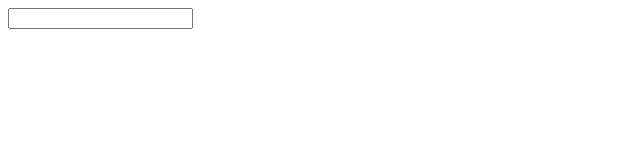
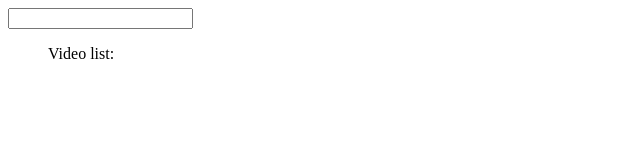
Before and after one commit to dime999/Simple-YouTube-in-Vue.js, a Vue app in the folder video-browser/: page / in a window 1280 px wide. Shown: the top 160 px of the page, without its empty margins (0-640 px from the left). Built offline with nearby package versions, Linux system fonts and the light colour scheme.

Commit message:
Adding new component

```diff
--- a/video-browser/src/App.vue
+++ b/video-browser/src/App.vue
@@ -1,17 +1,23 @@
 <template>
 <div>
     <SearchBar @termChange="onTermChange"></SearchBar>
+    <VideoList :videos="videos"></VideoList>
 </div>
 </template>
 
 <script>
 import axios from 'axios';
 import SearchBar from './components/SearchBar.vue';
+import VideoList from './components/VideoList.vue';
 const API_KEY='AIzaSyDqe3Tmf7_GaFbzptjUJq42hp0q24cDtKc';
 export default{
     name: "App",
     components: {
-         SearchBar
+         SearchBar,
+         VideoList
+         },
+         data(){
+            return{videos:[]};
          },
          methods:{
             onTermChange: function(searchedTerm){
@@ -22,7 +28,9 @@
                         part: 'snippet',
                         q: searchedTerm
                     }
-                }).then(response=> console.log(response));
+                }).then(response=> {
+                    this.videos = response.data.items;
+                });
 
             }
          }
--- /dev/null
+++ b/video-browser/src/components/VideoList.vue
@@ -0,0 +1,15 @@
+<template>
+<ul>
+    Video list:
+</ul>
+</template>
+
+<script>
+export default{
+    name: 'VideoList',
+    props: ['videos']
+}
+</script>
+
+<style>
+</style>
```
